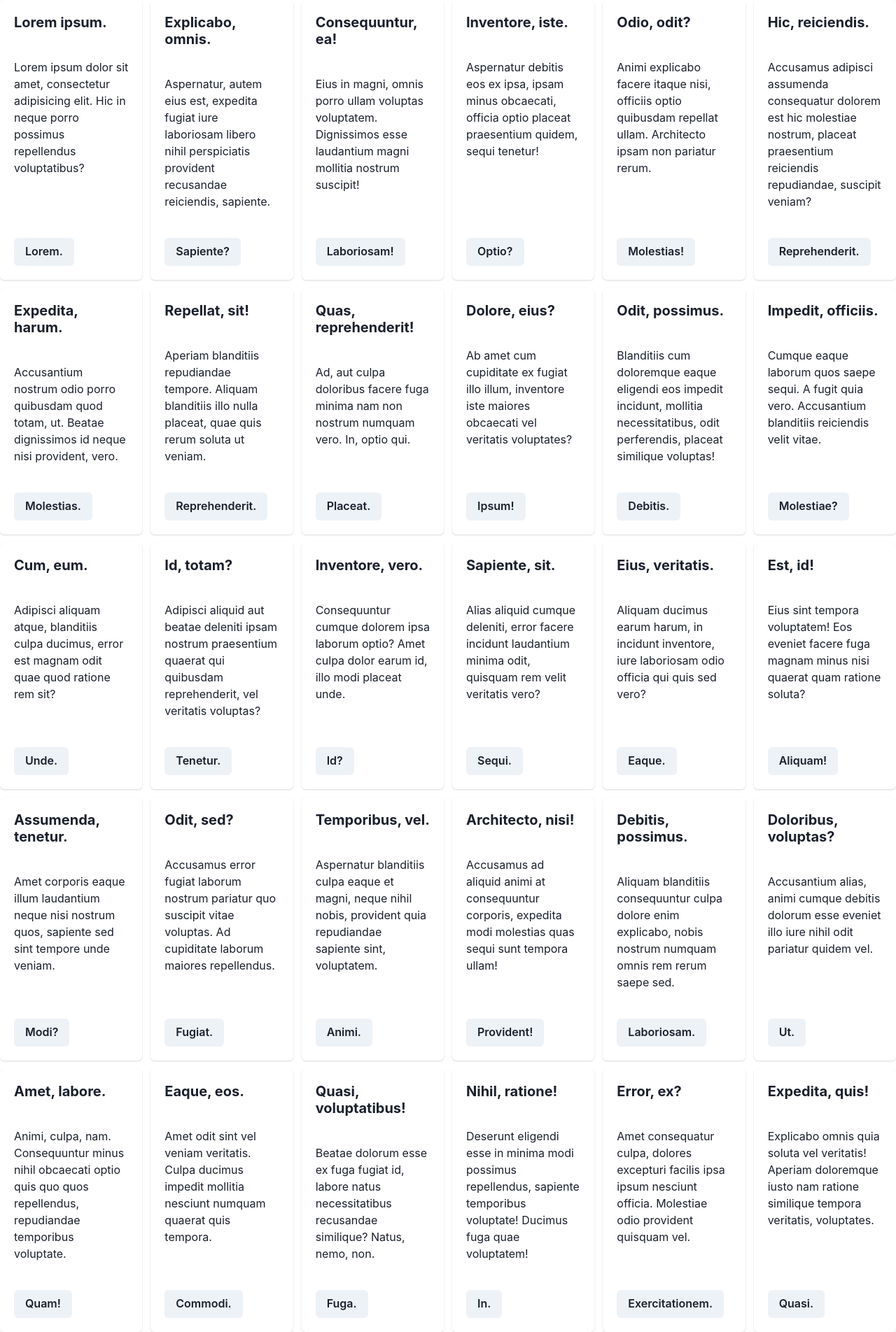
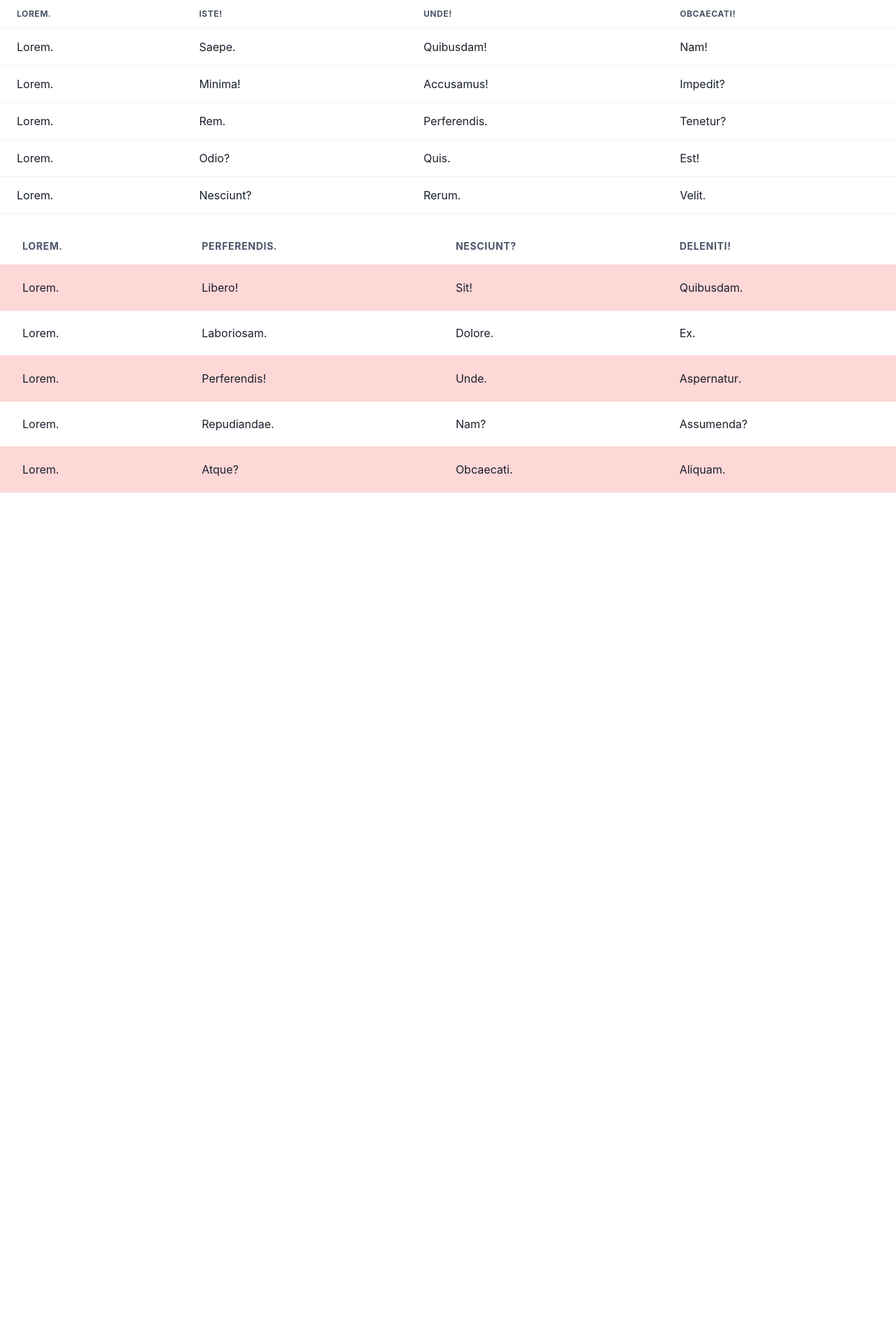
Before and after one commit to azerone52/react20231031, a React (Create React App) app: page / in a window 1280 px wide. Shown: the whole page at 70% size. After the commit the page ends 800 px from the top, so only its background shows below. Built offline with nearby package versions, Linux system fonts and the light colour scheme.

Commit message:
Table 사용

```diff
--- a/src/App.js
+++ b/src/App.js
@@ -8,376 +8,109 @@ import {
   Button,
   Flex,
   SimpleGrid,
+  Table,
+  Thead,
+  Tbody,
+  Tr,
+  Th,
+  Td,
 } from "@chakra-ui/react";
 
 function App() {
   return (
     <>
-      <SimpleGrid gap={3} columns={{ base: 1, md: 3, xl: 6 }}>
-        {/*Card*30>CardHeader>Heading[size="md"]>lorem2^^CardBody>lorem15*/}
-        {/*Card*30>CardHeader>Heading[size="md"]>lorem2^^CardBody>lorem15^CardFooter>Button>lorem1*/}
-        <Card>
-          <CardHeader>
-            <Heading size="md">Lorem ipsum.</Heading>
-          </CardHeader>
-          <CardBody>
-            Lorem ipsum dolor sit amet, consectetur adipisicing elit. Hic in
-            neque porro possimus repellendus voluptatibus?
-          </CardBody>
-          <CardFooter>
-            <Button>Lorem.</Button>
-          </CardFooter>
-        </Card>
-        <Card>
-          <CardHeader>
-            <Heading size="md">Explicabo, omnis.</Heading>
-          </CardHeader>
-          <CardBody>
-            Aspernatur, autem eius est, expedita fugiat iure laboriosam libero
-            nihil perspiciatis provident recusandae reiciendis, sapiente.
-          </CardBody>
-          <CardFooter>
-            <Button>Sapiente?</Button>
-          </CardFooter>
-        </Card>
-        <Card>
-          <CardHeader>
-            <Heading size="md">Consequuntur, ea!</Heading>
-          </CardHeader>
-          <CardBody>
-            Eius in magni, omnis porro ullam voluptas voluptatem. Dignissimos
-            esse laudantium magni mollitia nostrum suscipit!
-          </CardBody>
-          <CardFooter>
-            <Button>Laboriosam!</Button>
-          </CardFooter>
-        </Card>
-        <Card>
-          <CardHeader>
-            <Heading size="md">Inventore, iste.</Heading>
-          </CardHeader>
-          <CardBody>
-            Aspernatur debitis eos ex ipsa, ipsam minus obcaecati, officia optio
-            placeat praesentium quidem, sequi tenetur!
-          </CardBody>
-          <CardFooter>
-            <Button>Optio?</Button>
-          </CardFooter>
-        </Card>
-        <Card>
-          <CardHeader>
-            <Heading size="md">Odio, odit?</Heading>
-          </CardHeader>
-          <CardBody>
-            Animi explicabo facere itaque nisi, officiis optio quibusdam
-            repellat ullam. Architecto ipsam non pariatur rerum.
-          </CardBody>
-          <CardFooter>
-            <Button>Molestias!</Button>
-          </CardFooter>
-        </Card>
-        <Card>
-          <CardHeader>
-            <Heading size="md">Hic, reiciendis.</Heading>
-          </CardHeader>
-          <CardBody>
-            Accusamus adipisci assumenda consequatur dolorem est hic molestiae
-            nostrum, placeat praesentium reiciendis repudiandae, suscipit
-            veniam?
-          </CardBody>
-          <CardFooter>
-            <Button>Reprehenderit.</Button>
-          </CardFooter>
-        </Card>
-        <Card>
-          <CardHeader>
-            <Heading size="md">Expedita, harum.</Heading>
-          </CardHeader>
-          <CardBody>
-            Accusantium nostrum odio porro quibusdam quod totam, ut. Beatae
-            dignissimos id neque nisi provident, vero.
-          </CardBody>
-          <CardFooter>
-            <Button>Molestias.</Button>
-          </CardFooter>
-        </Card>
-        <Card>
-          <CardHeader>
-            <Heading size="md">Repellat, sit!</Heading>
-          </CardHeader>
-          <CardBody>
-            Aperiam blanditiis repudiandae tempore. Aliquam blanditiis illo
-            nulla placeat, quae quis rerum soluta ut veniam.
-          </CardBody>
-          <CardFooter>
-            <Button>Reprehenderit.</Button>
-          </CardFooter>
-        </Card>
-        <Card>
-          <CardHeader>
-            <Heading size="md">Quas, reprehenderit!</Heading>
-          </CardHeader>
-          <CardBody>
-            Ad, aut culpa doloribus facere fuga minima nam non nostrum numquam
-            vero. In, optio qui.
-          </CardBody>
-          <CardFooter>
-            <Button>Placeat.</Button>
-          </CardFooter>
-        </Card>
-        <Card>
-          <CardHeader>
-            <Heading size="md">Dolore, eius?</Heading>
-          </CardHeader>
-          <CardBody>
-            Ab amet cum cupiditate ex fugiat illo illum, inventore iste maiores
-            obcaecati vel veritatis voluptates?
-          </CardBody>
-          <CardFooter>
-            <Button>Ipsum!</Button>
-          </CardFooter>
-        </Card>
-        <Card>
-          <CardHeader>
-            <Heading size="md">Odit, possimus.</Heading>
-          </CardHeader>
-          <CardBody>
-            Blanditiis cum doloremque eaque eligendi eos impedit incidunt,
-            mollitia necessitatibus, odit perferendis, placeat similique
-            voluptas!
-          </CardBody>
-          <CardFooter>
-            <Button>Debitis.</Button>
-          </CardFooter>
-        </Card>
-        <Card>
-          <CardHeader>
-            <Heading size="md">Impedit, officiis.</Heading>
-          </CardHeader>
-          <CardBody>
-            Cumque eaque laborum quos saepe sequi. A fugit quia vero.
-            Accusantium blanditiis reiciendis velit vitae.
-          </CardBody>
-          <CardFooter>
-            <Button>Molestiae?</Button>
-          </CardFooter>
-        </Card>
-        <Card>
-          <CardHeader>
-            <Heading size="md">Cum, eum.</Heading>
-          </CardHeader>
-          <CardBody>
-            Adipisci aliquam atque, blanditiis culpa ducimus, error est magnam
-            odit quae quod ratione rem sit?
-          </CardBody>
-          <CardFooter>
-            <Button>Unde.</Button>
-          </CardFooter>
-        </Card>
-        <Card>
-          <CardHeader>
-            <Heading size="md">Id, totam?</Heading>
-          </CardHeader>
-          <CardBody>
-            Adipisci aliquid aut beatae deleniti ipsam nostrum praesentium
-            quaerat qui quibusdam reprehenderit, vel veritatis voluptas?
-          </CardBody>
-          <CardFooter>
-            <Button>Tenetur.</Button>
-          </CardFooter>
-        </Card>
-        <Card>
-          <CardHeader>
-            <Heading size="md">Inventore, vero.</Heading>
-          </CardHeader>
-          <CardBody>
-            Consequuntur cumque dolorem ipsa laborum optio? Amet culpa dolor
-            earum id, illo modi placeat unde.
-          </CardBody>
-          <CardFooter>
-            <Button>Id?</Button>
-          </CardFooter>
-        </Card>
-        <Card>
-          <CardHeader>
-            <Heading size="md">Sapiente, sit.</Heading>
-          </CardHeader>
-          <CardBody>
-            Alias aliquid cumque deleniti, error facere incidunt laudantium
-            minima odit, quisquam rem velit veritatis vero?
-          </CardBody>
-          <CardFooter>
-            <Button>Sequi.</Button>
-          </CardFooter>
-        </Card>
-        <Card>
-          <CardHeader>
-            <Heading size="md">Eius, veritatis.</Heading>
-          </CardHeader>
-          <CardBody>
-            Aliquam ducimus earum harum, in incidunt inventore, iure laboriosam
-            odio officia qui quis sed vero?
-          </CardBody>
-          <CardFooter>
-            <Button>Eaque.</Button>
-          </CardFooter>
-        </Card>
-        <Card>
-          <CardHeader>
-            <Heading size="md">Est, id!</Heading>
-          </CardHeader>
-          <CardBody>
-            Eius sint tempora voluptatem! Eos eveniet facere fuga magnam minus
-            nisi quaerat quam ratione soluta?
-          </CardBody>
-          <CardFooter>
-            <Button>Aliquam!</Button>
-          </CardFooter>
-        </Card>
-        <Card>
-          <CardHeader>
-            <Heading size="md">Assumenda, tenetur.</Heading>
-          </CardHeader>
-          <CardBody>
-            Amet corporis eaque illum laudantium neque nisi nostrum quos,
-            sapiente sed sint tempore unde veniam.
-          </CardBody>
-          <CardFooter>
-            <Button>Modi?</Button>
-          </CardFooter>
-        </Card>
-        <Card>
-          <CardHeader>
-            <Heading size="md">Odit, sed?</Heading>
-          </CardHeader>
-          <CardBody>
-            Accusamus error fugiat laborum nostrum pariatur quo suscipit vitae
-            voluptas. Ad cupiditate laborum maiores repellendus.
-          </CardBody>
-          <CardFooter>
-            <Button>Fugiat.</Button>
-          </CardFooter>
-        </Card>
-        <Card>
-          <CardHeader>
-            <Heading size="md">Temporibus, vel.</Heading>
-          </CardHeader>
-          <CardBody>
-            Aspernatur blanditiis culpa eaque et magni, neque nihil nobis,
-            provident quia repudiandae sapiente sint, voluptatem.
-          </CardBody>
-          <CardFooter>
-            <Button>Animi.</Button>
-          </CardFooter>
-        </Card>
-        <Card>
-          <CardHeader>
-            <Heading size="md">Architecto, nisi!</Heading>
-          </CardHeader>
-          <CardBody>
-            Accusamus ad aliquid animi at consequuntur corporis, expedita modi
-            molestias quas sequi sunt tempora ullam!
-          </CardBody>
-          <CardFooter>
-            <Button>Provident!</Button>
-          </CardFooter>
-        </Card>
-        <Card>
-          <CardHeader>
-            <Heading size="md">Debitis, possimus.</Heading>
-          </CardHeader>
-          <CardBody>
-            Aliquam blanditiis consequuntur culpa dolore enim explicabo, nobis
-            nostrum numquam omnis rem rerum saepe sed.
-          </CardBody>
-          <CardFooter>
-            <Button>Laboriosam.</Button>
-          </CardFooter>
-        </Card>
-        <Card>
-          <CardHeader>
-            <Heading size="md">Doloribus, voluptas?</Heading>
-          </CardHeader>
-          <CardBody>
-            Accusantium alias, animi cumque debitis dolorum esse eveniet illo
-            iure nihil odit pariatur quidem vel.
-          </CardBody>
-          <CardFooter>
-            <Button>Ut.</Button>
-          </CardFooter>
-        </Card>
-        <Card>
-          <CardHeader>
-            <Heading size="md">Amet, labore.</Heading>
-          </CardHeader>
-          <CardBody>
-            Animi, culpa, nam. Consequuntur minus nihil obcaecati optio quis quo
-            quos repellendus, repudiandae temporibus voluptate.
-          </CardBody>
-          <CardFooter>
-            <Button>Quam!</Button>
-          </CardFooter>
-        </Card>
-        <Card>
-          <CardHeader>
-            <Heading size="md">Eaque, eos.</Heading>
-          </CardHeader>
-          <CardBody>
-            Amet odit sint vel veniam veritatis. Culpa ducimus impedit mollitia
-            nesciunt numquam quaerat quis tempora.
-          </CardBody>
-          <CardFooter>
-            <Button>Commodi.</Button>
-          </CardFooter>
-        </Card>
-        <Card>
-          <CardHeader>
-            <Heading size="md">Quasi, voluptatibus!</Heading>
-          </CardHeader>
-          <CardBody>
-            Beatae dolorum esse ex fuga fugiat id, labore natus necessitatibus
-            recusandae similique? Natus, nemo, non.
-          </CardBody>
-          <CardFooter>
-            <Button>Fuga.</Button>
-          </CardFooter>
-        </Card>
-        <Card>
-          <CardHeader>
-            <Heading size="md">Nihil, ratione!</Heading>
-          </CardHeader>
-          <CardBody>
-            Deserunt eligendi esse in minima modi possimus repellendus, sapiente
-            temporibus voluptate! Ducimus fuga quae voluptatem!
-          </CardBody>
-          <CardFooter>
-            <Button>In.</Button>
-          </CardFooter>
-        </Card>
-        <Card>
-          <CardHeader>
-            <Heading size="md">Error, ex?</Heading>
-          </CardHeader>
-          <CardBody>
-            Amet consequatur culpa, dolores excepturi facilis ipsa ipsum
-            nesciunt officia. Molestiae odio provident quisquam vel.
-          </CardBody>
-          <CardFooter>
-            <Button>Exercitationem.</Button>
-          </CardFooter>
-        </Card>
-        <Card>
-          <CardHeader>
-            <Heading size="md">Expedita, quis!</Heading>
-          </CardHeader>
-          <CardBody>
-            Explicabo omnis quia soluta vel veritatis! Aperiam doloremque iusto
-            nam ratione similique tempora veritatis, voluptates.
-          </CardBody>
-          <CardFooter>
-            <Button>Quasi.</Button>
-          </CardFooter>
-        </Card>
+      <SimpleGrid columns={1} gap={5}>
+        <Box>
+          {/*Table>Thead>Tr>Th*4>lorem1^^^Tbody>Tr*5>Td*4>lorem1 -> 안됨 */}
+          <Table>
+            <Thead>
+              <Tr>
+                <Th>Lorem.</Th>
+                <Th>Iste!</Th>
+                <Th>Unde!</Th>
+                <Th>Obcaecati!</Th>
+              </Tr>
+            </Thead>
+            <Tbody>
+              <Tr>
+                <Td>Lorem.</Td>
+                <Td>Saepe.</Td>
+                <Td>Quibusdam!</Td>
+                <Td>Nam!</Td>
+              </Tr>
+              <Tr>
+                <Td>Lorem.</Td>
+                <Td>Minima!</Td>
+                <Td>Accusamus!</Td>
+                <Td>Impedit?</Td>
+              </Tr>
+              <Tr>
+                <Td>Lorem.</Td>
+                <Td>Rem.</Td>
+                <Td>Perferendis.</Td>
+                <Td>Tenetur?</Td>
+              </Tr>
+              <Tr>
+                <Td>Lorem.</Td>
+                <Td>Odio?</Td>
+                <Td>Quis.</Td>
+                <Td>Est!</Td>
+              </Tr>
+              <Tr>
+                <Td>Lorem.</Td>
+                <Td>Nesciunt?</Td>
+                <Td>Rerum.</Td>
+                <Td>Velit.</Td>
+              </Tr>
+            </Tbody>
+          </Table>
+        </Box>
+
+        {/*Box>Table[variant=striped]>Thead>Tr>Th*4>lorem1^^^Tbody*1>(Tr*5)>(Td*4)>lorem1*/}
+        <Box>
+          <Table variant="striped" colorScheme="red" size={"lg"}>
+            <Thead>
+              <Tr>
+                <Th>Lorem.</Th>
+                <Th>Perferendis.</Th>
+                <Th>Nesciunt?</Th>
+                <Th>Deleniti!</Th>
+              </Tr>
+            </Thead>
+            <Tbody>
+              <Tr>
+                <Td>Lorem.</Td>
+                <Td>Libero!</Td>
+                <Td>Sit!</Td>
+                <Td>Quibusdam.</Td>
+              </Tr>
+              <Tr>
+                <Td>Lorem.</Td>
+                <Td>Laboriosam.</Td>
+                <Td>Dolore.</Td>
+                <Td>Ex.</Td>
+              </Tr>
+              <Tr>
+                <Td>Lorem.</Td>
+                <Td>Perferendis!</Td>
+                <Td>Unde.</Td>
+                <Td>Aspernatur.</Td>
+              </Tr>
+              <Tr>
+                <Td>Lorem.</Td>
+                <Td>Repudiandae.</Td>
+                <Td>Nam?</Td>
+                <Td>Assumenda?</Td>
+              </Tr>
+              <Tr>
+                <Td>Lorem.</Td>
+                <Td>Atque?</Td>
+                <Td>Obcaecati.</Td>
+                <Td>Aliquam.</Td>
+              </Tr>
+            </Tbody>
+          </Table>
+        </Box>
       </SimpleGrid>
     </>
   );
```
